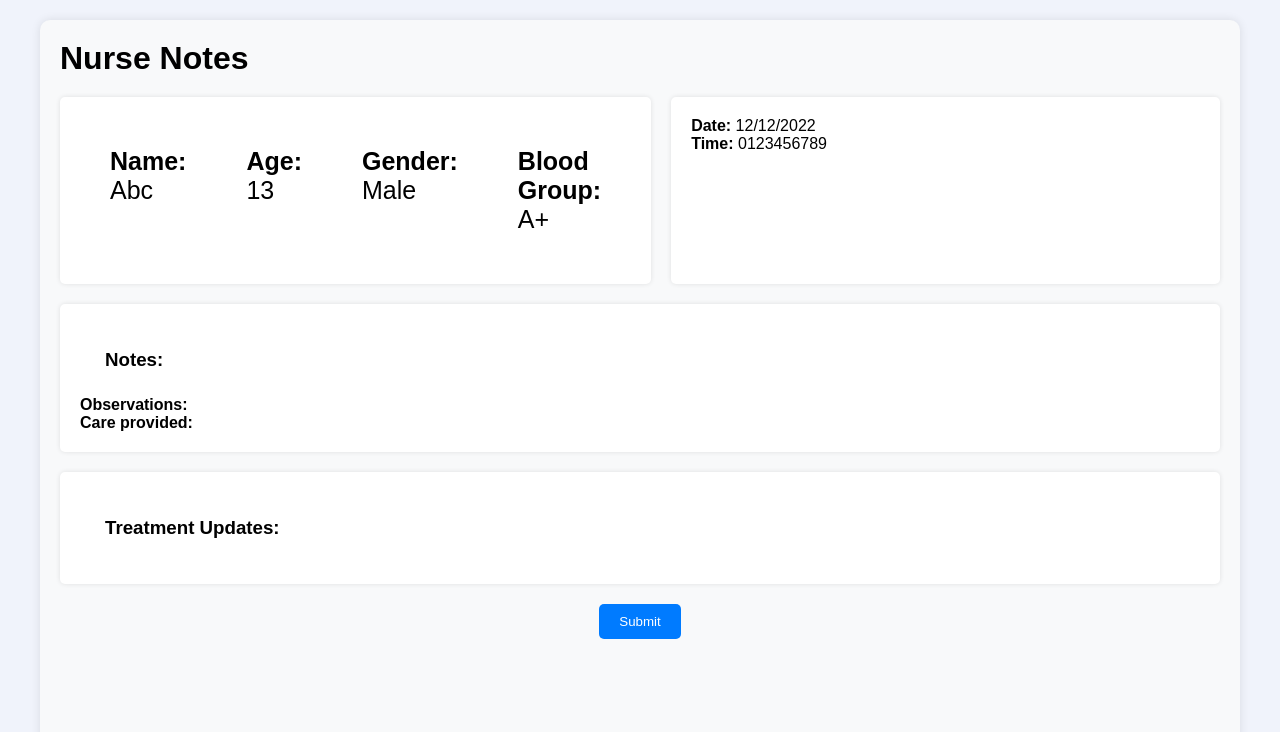
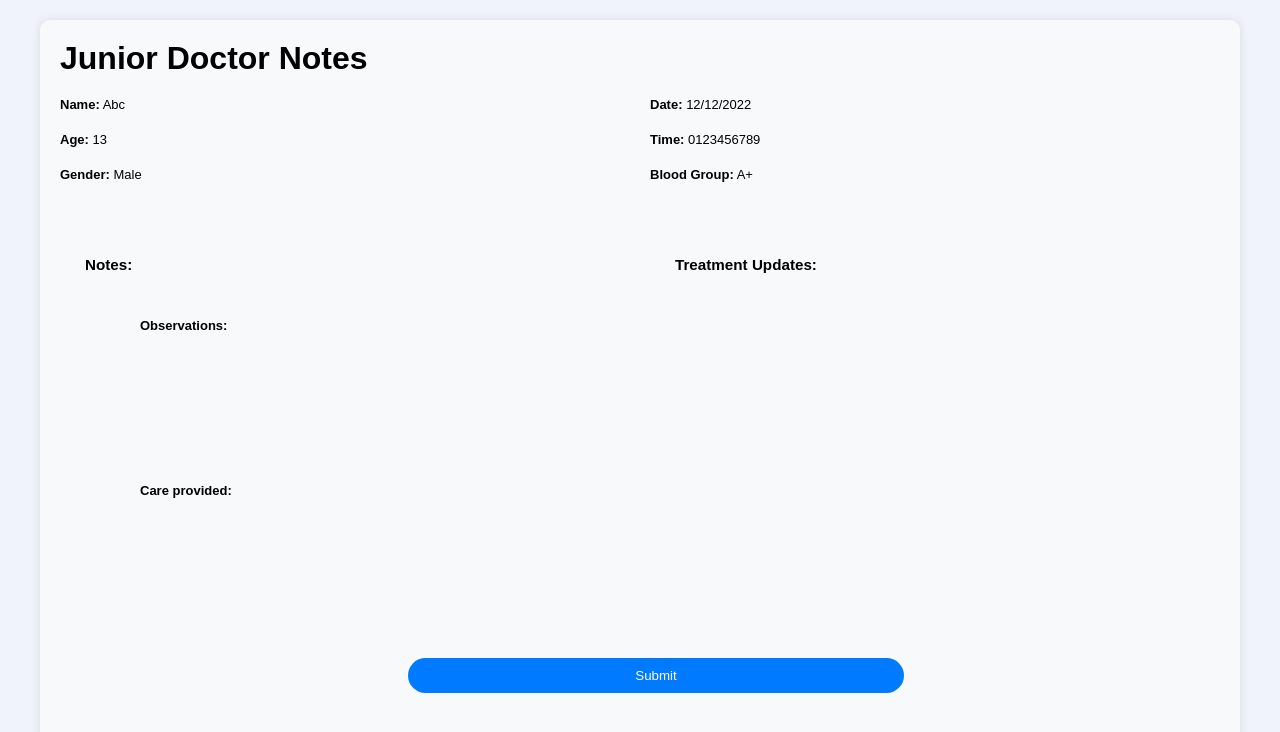
Before and after one commit to Hogwarts-Hackademy/Frontend-hospital, a React (Create React App) app: page /nurse-notes in a window 1280 px wide. Shown: the top 732 px of the page. Built offline with nearby package versions, Linux system fonts and the light colour scheme.

Commit message:
nurse notes

```diff
--- a/src/pages/nurseNotes/nurseNotes.css
+++ b/src/pages/nurseNotes/nurseNotes.css
@@ -6,6 +6,7 @@
     background-color: #f8f9fa;
     border-radius: 10px;
     box-shadow: 0 0 10px rgba(0, 0, 0, 0.1);
+
 }
 
 .header {
@@ -46,7 +47,7 @@ button {
     background-color: #007bff;
     color: white;
     border: none;
-    border-radius: 5px;
+    border-radius: 27px;
     cursor: pointer;
 }
 
@@ -91,3 +92,63 @@ button:hover {
         font-size: 14px;
     }
 }
+
+/* new */
+
+.patient-info-n{
+display: flex;
+flex-direction: column;
+font-size: small;
+gap: 20px;
+/* border:2px solid black;
+border-left: 0px; */
+
+
+
+}
+
+.date-time-info-a{
+display: flex;
+flex-direction: column;
+font-size: small;
+gap: 20px;
+}
+
+.notes-section-b{
+display: flex;
+flex-direction: column;
+font-size: small;
+gap: 20px;
+margin-top: 5%;
+
+}
+
+
+.treatment-updates-c{
+display: flex;
+flex-direction: column;
+font-size: small;
+margin-top: 5%;
+}
+
+.submit-button-d{
+    display: flex;
+flex-direction: column;
+font-size: small;
+width: 496px;
+margin-top:25%;
+margin-left: 30%;
+
+}
+
+.notes-section-e{
+    position: relative;
+    left: 80px;
+    top: 130px;
+}
+
+.scrollable{
+    position: relative;
+    left: 80px;
+    bottom: 15pzontaox;
+}
--- a/src/pages/nurseNotes/nurseNotes.jsx
+++ b/src/pages/nurseNotes/nurseNotes.jsx
@@ -4,36 +4,40 @@ const NurseNotes = () => {
     return (
         <div className="nurse-notes-container">
             <div className="header">
-                <h1>Nurse Notes</h1>
+                <h1>Junior Doctor Notes</h1>
             </div>
             <div className="notes-grid">
-                <div className="patient-info">
+                <div className="patient-info-n">
                     <p><strong>Name:</strong> Abc</p>
                     <p><strong>Age:</strong> 13</p>
                     <p><strong>Gender:</strong> Male</p>
+
+                </div>
+                <div className="date-time-info-a">
+                    <p><strong>Date:</strong> 12/12/2022</p>
+                    <p><strong>Time:</strong> 0123456789</p>
                     <p><strong>Blood Group:</strong> A+</p>
                 </div>
-                <div className="date-time-info">
-                    <p><strong>Date:</strong> 12/12/2022</p>
-                    <p><strong>Time:</strong> 0123456789</p>
-                </div>
-                <div className="notes-section">
+                <div className="notes-section-b">
                     <h3>Notes:</h3>
                     <div className="scrollable">
                         <p><strong>Observations:</strong></p>
                         {/* <p>/* Add observation details here </p> */}
-                        <p><strong>Care provided:</strong></p>
                         {/* <p>/* Add care details here </p> */}
                     </div>
+                    <div className="notes-section-e">
+                    <p><strong>Care provided:</strong></p>
+
+                    </div>
                 </div>
-                <div className="treatment-updates">
+                <div className="treatment-updates-c">
                     <h3>Treatment Updates:</h3>
                     <div className="scrollable">
                         {/* <p>/* Add treatment updates here </p> */}
                     </div>
                 </div>
             </div>
-            <div className="submit-button">
+            <div className="submit-button-d">
                 <button>Submit</button>
             </div>
         </div>
```
